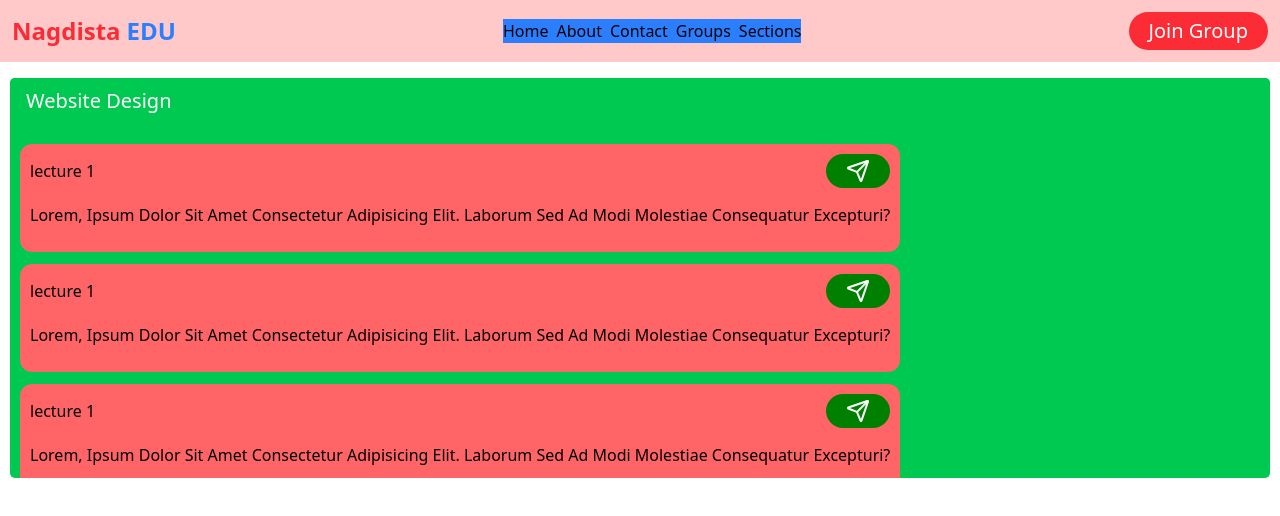
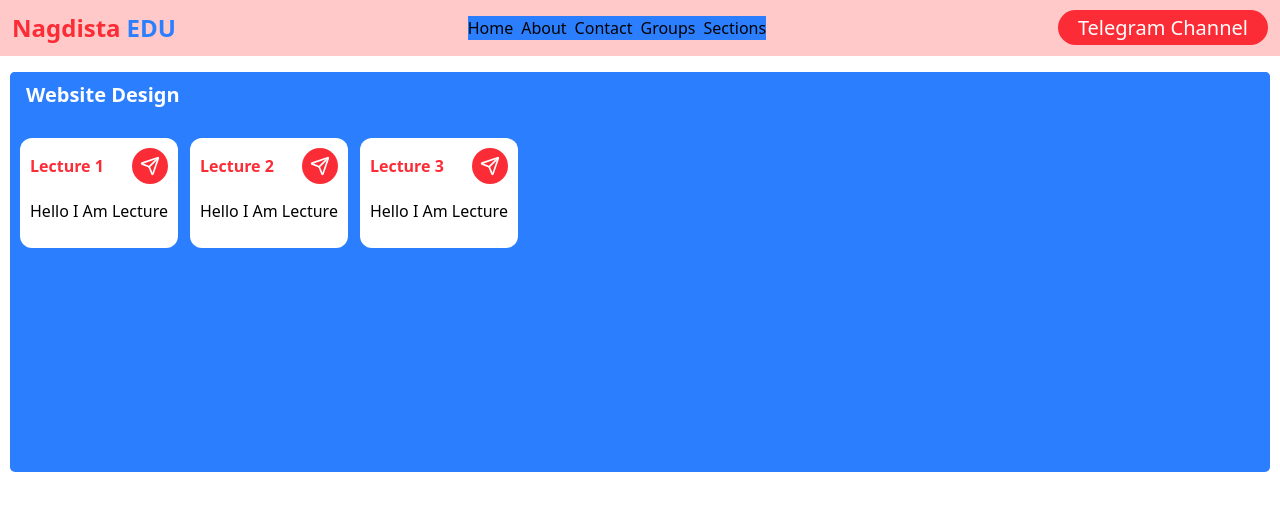
Before and after one commit to nagdistaa/nagdista-edu-v2, a React (Vite) app: page / in a window 1280 px wide. Shown: the top 516 px of the page. Built offline with nearby package versions, Linux system fonts and the light colour scheme.

Commit message:
basic website design component

```diff
--- a/src/App.css
+++ b/src/App.css
@@ -1,8 +1,15 @@
-.btn{
-    background: green;
-    padding: 5px 20px;
-   border-radius: 25px;
-   cursor: pointer;
-   color: #fff;
-   cursor: pointer;
+.btn {
+  display: flex;
+  justify-content: center;
+  align-items: center;
+  background: #fb2c36;
+  padding: 8px;
+  border-radius: 50%;
+  cursor: pointer;
+  color: #fff;
+  cursor: pointer;
 }
+
+.website-design-container::-webkit-scrollbar {
+  width: 0;
+}
--- a/src/components/navBar/NavBar.tsx
+++ b/src/components/navBar/NavBar.tsx
@@ -20,9 +20,9 @@ return(
        </div>
 
        <div className="nav-btn">
-            <button className="rounded-full px-[20px] py-[4px] bg-red-500 cursor-pointer text-white text-[20px] capitalize max-md:text-lg">
-                join Group
-            </button>
+            <a href="https://t.me/nagdista_edu" className=" rounded-full px-[20px] py-[4px] bg-red-500 cursor-pointer text-white text-[20px] capitalize max-md:text-lg">
+                Telegram Channel
+            </a>
 
        </div>
     </div>
--- a/src/components/websiteDesign/Card.tsx
+++ b/src/components/websiteDesign/Card.tsx
@@ -1,18 +1,20 @@
 import { Send } from "lucide-react";
 
-interface Iprops {
-
+interface IWebsiteDesignData {
+lecName:string;
+lecLink:string;
+lecDescripton:string
 }
 
-const Card = ({}:Iprops)=>{
+const Card = ({lecDescripton , lecLink , lecName}:IWebsiteDesignData)=>{
 return(
-    <div className="card bg-red-400 p-[10px] rounded-[12px]">
+    <div className="card bg-white p-[10px] rounded-[12px]">
     <div className="header flex justify-between items-center mb-[15px]">
-        <h1>lecture 1</h1>
-        <a className="btn"><Send /> </a>
+        <h1 className="capitalize font-[600] text-red-500">{lecName}</h1>
+        <a href={lecLink} className="btn"><Send size={20} /> </a>
     </div>
     <div className="descripton mb-[15px]">
-    <p className="capitalize">Lorem, ipsum dolor sit amet consectetur adipisicing elit. Laborum sed ad modi molestiae consequatur excepturi?</p>
+    <p className="capitalize">{lecDescripton}</p>
     </div>
 </div>
 )
--- a/src/components/websiteDesign/WebsiteDesign.tsx
+++ b/src/components/websiteDesign/WebsiteDesign.tsx
@@ -1,25 +1,27 @@
 import Card from "./Card";
+import { websiteDesingData } from "./data";
 
 interface Iprops {}
 
 const WebsiteDesign = ({}: Iprops) => {
   return (
-    <div className="bg-green-500 rounded-[5px] h-[400px] overflow-y-scroll relative">
+    <div className= "website-design-container bg-blue-500 rounded-[5px] h-[400px] overflow-y-scroll relative">
 
-      {/* جعل h1 ثابت داخل div عند التمرير */}
-      <div className="bg-green-500 z-10 text-white text-[20px] sticky top-0 left-0">
-        <h1 className="bg-green py-2 px-4 w-full rounded-2xl ">
+
+      <div className="bg-blue-500 z-10 text-white text-[20px] sticky top-0 left-0 font-[700]">
+        <h1 className=" py-2 px-4 w-full rounded-2xl ">
           Website Design
         </h1>
       </div>
 
       {/* المحتوى المتبقي */}
       <div className="cards flex flex-wrap mt-[20px] gap-3  px-[10px] pb-[30px]">
-        <Card />
-        <Card />
-        <Card />
-        <Card />
-        <Card />
+
+        {
+            websiteDesingData.map((e)=>{
+                return( <Card lecName={e.lecName}  lecDescripton={e.lecDescription }lecLink={e.lecLink} />)
+            })
+        }
       </div>
     </div>
   );
--- /dev/null
+++ b/src/components/websiteDesign/data.ts
@@ -0,0 +1,13 @@
+export const websiteDesingData = [{
+lecName : "lecture 1",
+lecLink:"https://t.me/nagdista_edu/3",
+lecDescription:"hello i am lecture"
+},{
+    lecName : "lecture 2",
+    lecLink:"https://t.me/nagdista_edu/4",
+    lecDescription:"hello i am lecture"
+    },{
+        lecName : "lecture 3",
+        lecLink:"https://t.me/nagdista_edu/5",
+        lecDescription:"hello i am lecture"
+        },]
```
